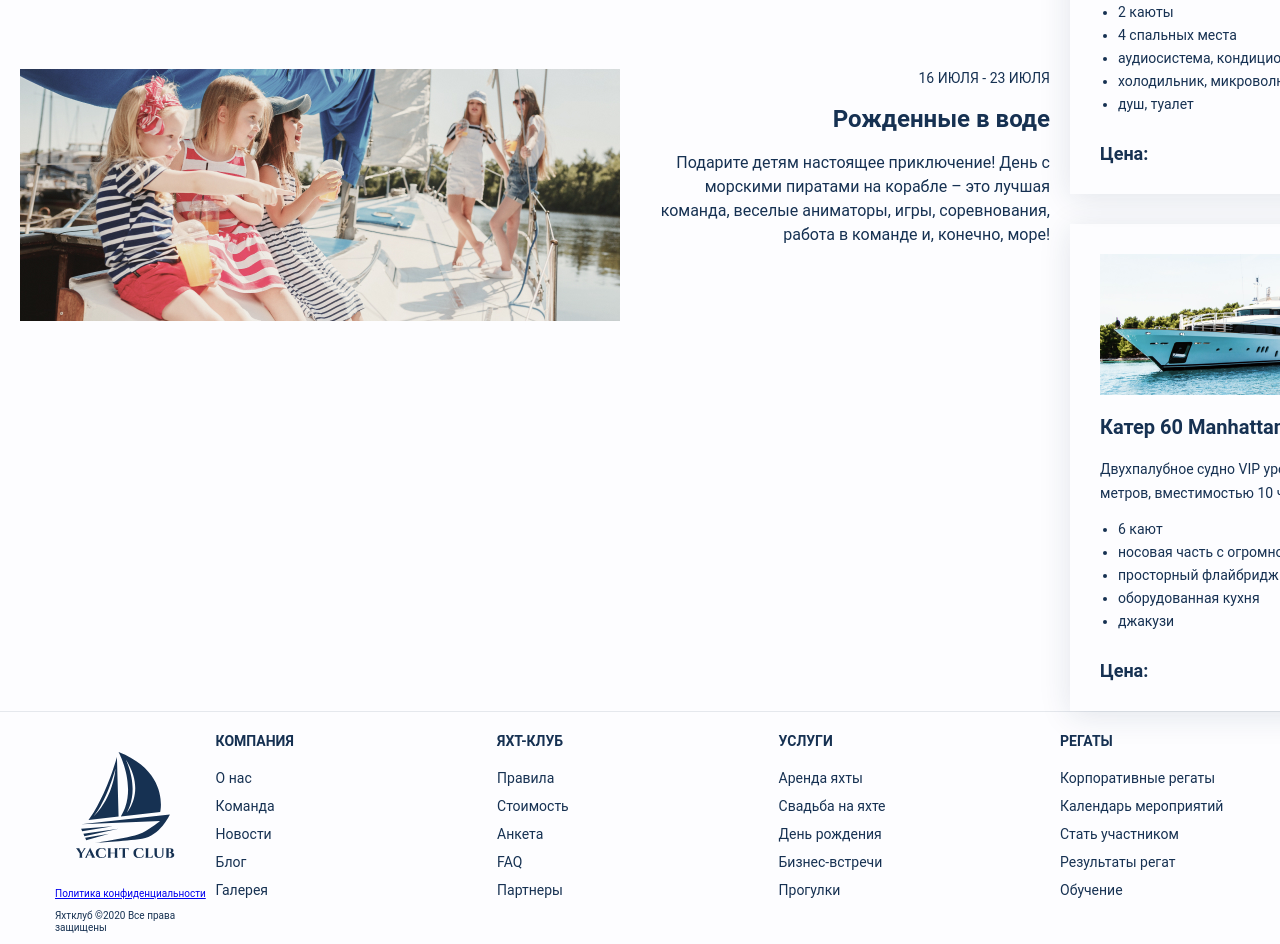
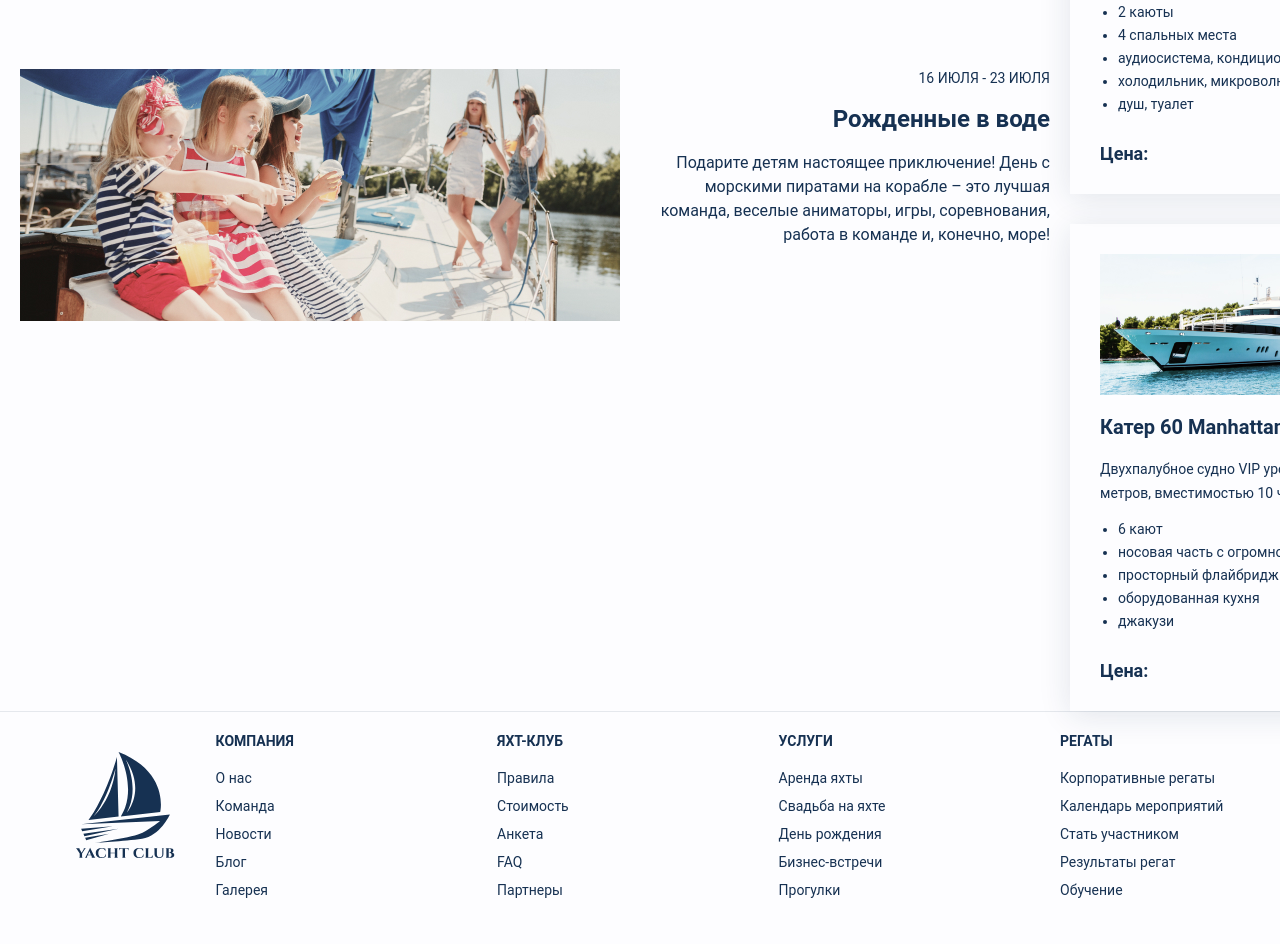
Before and after one commit to Angelina2320/parus, a plain HTML site: page index.html in a window 1280 px wide. Shown: the part 465-1409 px from the top of the page. After the commit the page ends 1363 px from the top, so only its background shows below. Drawn offline with Linux system fonts and the light colour scheme.

Commit message:
Update index.html

```diff
--- a/index.html
+++ b/index.html
@@ -121,8 +121,8 @@
             <p class="logo">
                 <img src="img/logo.svg" width="100" height="106" alt="Логотип яхт клуба">
             </p>
-            <p class="policy"><a href="#">Политика конфиденциальности</a></p>
-            <p class="copyright">Яхтклуб ©2020 Все права защищены</p>
+<!--             <p class="policy"><a href="#">Политика конфиденциальности</a></p>
+            <p class="copyright">Яхтклуб ©2020 Все права защищены</p> -->
         </div>
         <ul class="footer-navigation-topics">
             <li class="footer-navigation-topic">
```
